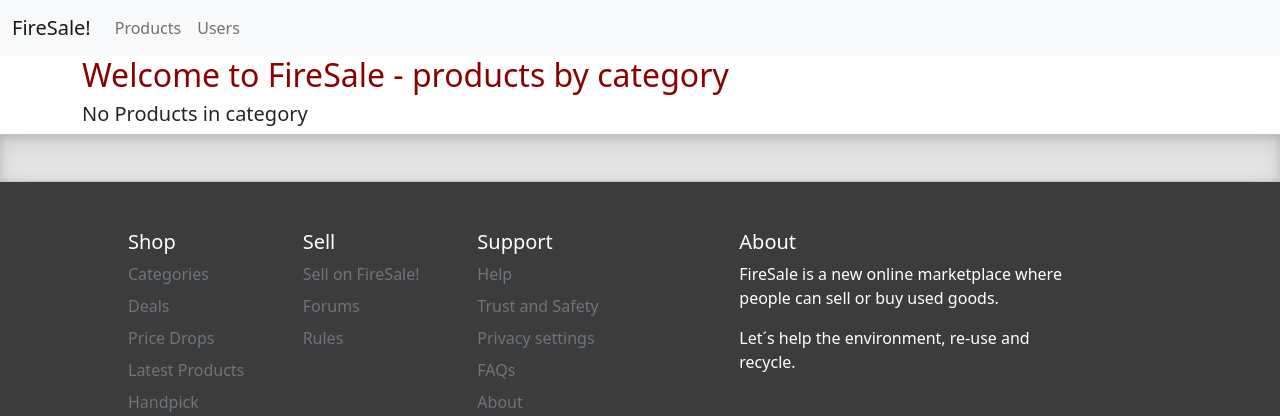
After one commit to tjorvio/django-tango, a Django app: page /products/categories/1 in a window 1280 px wide. The commit adds this page. Shown: the top 416 px of the page. Run offline with Django 4.2, Linux system fonts and the light colour scheme; data that the repository does not hold is empty.

Commit message:
Categories navigation up and running

```diff
--- a/product/urls.py
+++ b/product/urls.py
@@ -4,4 +4,5 @@ from . import views
 urlpatterns = [
     path('', views.index, name="product-index"),
     path('<int:id>', views.get_product_by_id, name="product-details"),
+    path('categories/<int:id>', views.category_view, name="category-index"),
 ]
--- a/product/views.py
+++ b/product/views.py
@@ -31,7 +31,9 @@ from product.models import Product
 
 def index(request):
     #return render(request, 'product/index.html', context={'products': products})
-    context = {'products': Product.objects.all().order_by('name')}
+    context = {'products': Product.objects.all().order_by('name'),
+               'categories': Category.objects.all().order_by('name')
+               }
     return render(request, 'product/index.html', context)
 
 
@@ -41,6 +43,13 @@ def home_view(request):
 
 
 def get_product_by_id(request, id):
-    return render(request, 'product/product_details.html', {
-        'product': get_object_or_404(Product, pk=id)
-    })
+    context = {'product': get_object_or_404(Product, pk=id),
+               'categories': Category.objects.all().order_by('name')
+               }
+    return render(request, 'product/product_details.html', context)
+
+def category_view(request, id):
+    context = {'products': Product.objects.filter(categoryID=id),
+               'categories': Category.objects.all().order_by('name')
+               }
+    return render(request, 'product/category.html', context)
--- a/static/css/main.css
+++ b/static/css/main.css
@@ -4,7 +4,6 @@
 .user {
     color: blueviolet;
 }
-
 
 .bi {
   vertical-align: -.125em;
--- a/templates/base.html
+++ b/templates/base.html
@@ -14,7 +14,9 @@
 <body>
     {% include 'navbar.html' %}
     <div class="container">
+        {%  include 'product/categories.html' %}
         {% block content %}
+
         {% endblock %}
     </div>
     {% include 'footer.html' %}
--- a/templates/home.html
+++ b/templates/home.html
@@ -1,5 +1,4 @@
 {% extends 'base.html' %}
 {% block content %}
-    {%  include 'categories.html' %}
     <h2>Welcome to FireSale - FRONT PAGE</h2>
 {% endblock %}
--- a/templates/categories.html
+++ b/templates/product/categories.html
@@ -2,7 +2,7 @@
     <ul class="nav justify-content-center">
         {% for category in categories %}
             <li class="nav-item">
-                <a class="nav-link" href="#"><strong>{{ category.name }}</strong></a>
+                <a class="nav-link" href="/products/categories/{{ category.id }}"><strong>{{ category.name }}</strong></a>
             </li>
         {% endfor %}
     </ul>
--- /dev/null
+++ b/templates/product/category.html
@@ -0,0 +1,11 @@
+{% extends 'base.html' %}
+{% block content %}
+    <h2 class="product">Welcome to FireSale - products by category</h2>
+    {% if products|length > 0 %}
+        {% for product in products %}
+            {% include 'product/single_product.html' with product=product %}
+        {% endfor %}
+    {% else %}
+        <h5>No Products in category</h5>
+    {% endif %}
+{% endblock %}
--- a/templates/product/index.html
+++ b/templates/product/index.html
@@ -2,8 +2,6 @@
 {% block content %}
     <h2 class="product">Welcome to FireSale - products</h2>
     {% for product in products %}
-
         {% include 'product/single_product.html' with product=product %}
-
     {% endfor %}
 {% endblock %}
```
Also changed, not shown: product/models.py (line endings or trailing spaces).
